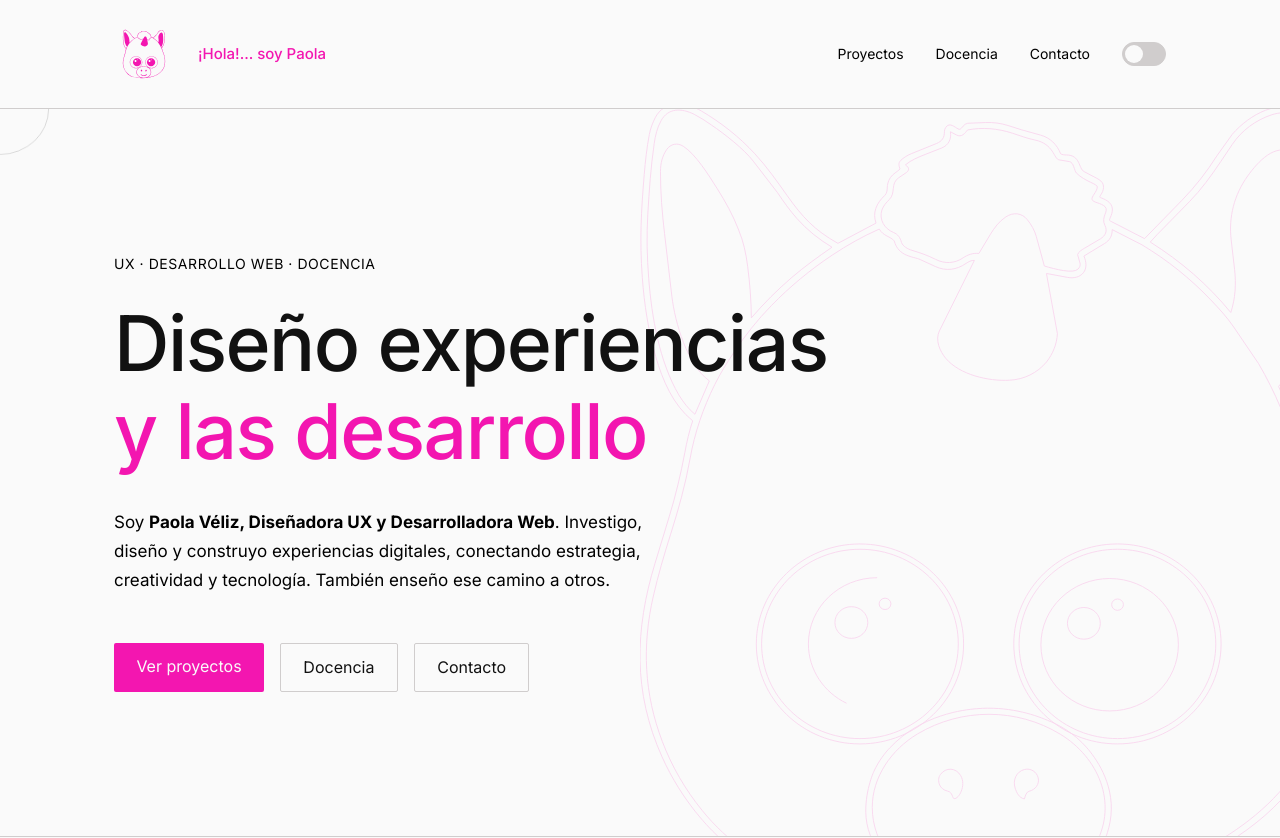
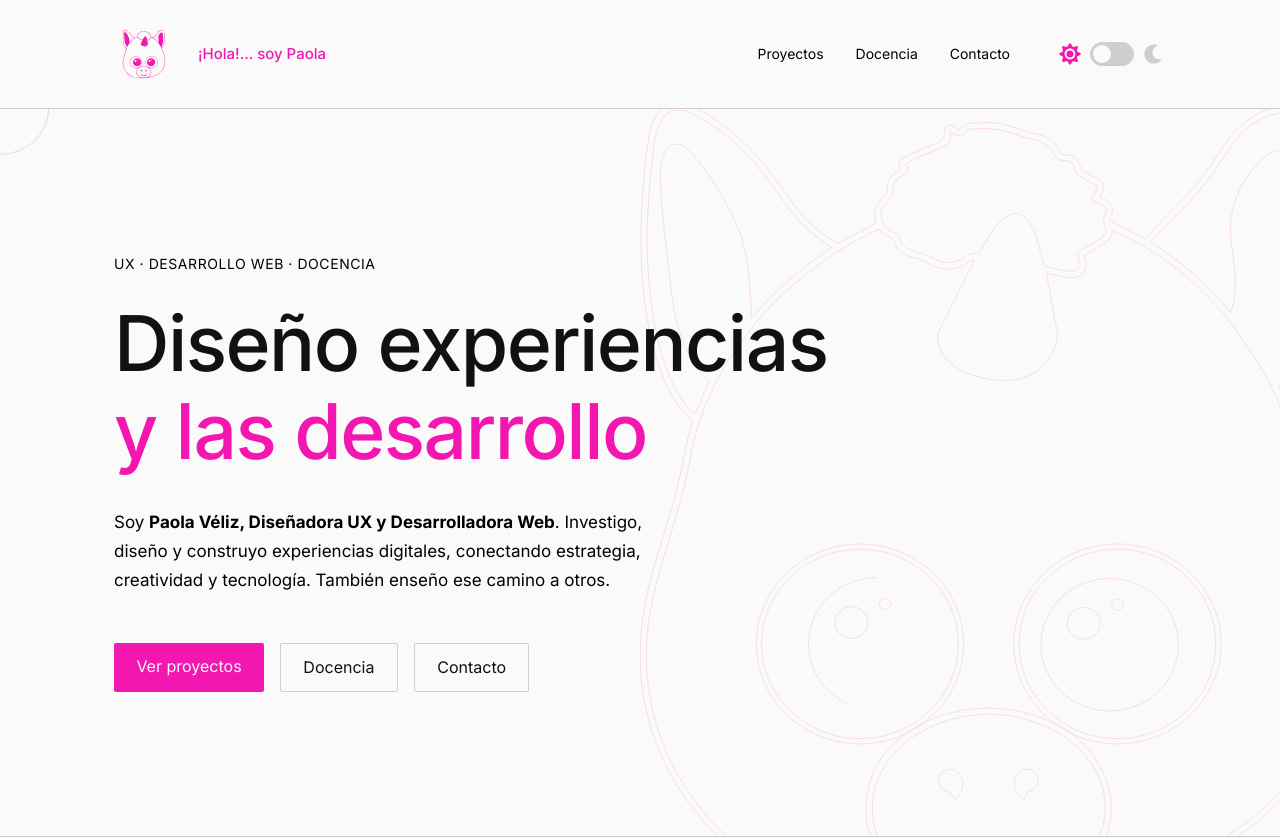
Before and after one commit to pochitax/portafolioweb, a Next.js app: page / in a window 1280 px wide. Shown: the top 838 px of the page. Built offline with nearby package versions, Linux system fonts and the light colour scheme.

Commit message:
ajustes en los íconos del modo de color

```diff
--- a/src/app/globals.css
+++ b/src/app/globals.css
@@ -28,13 +28,12 @@
   --color-border: #4f4f4f;
   --color-accent: #f3afbc; /*#f0d75e;*/
 
-  /*.image-top {
-    filter: brightness(500%);
-    opacity: .9;
+  .sun {
+    fill: var(--color-border);
   }
-  .color-top {
-    color: var(--color-fg)
-  }*/
+  .moon {
+    fill: var(--color-accent);
+  }
 }
 
 /* ─── Base ───────────────────────────────────────────────── */
@@ -199,3 +198,18 @@ hr {
   height: 60px;
   fill: var(--color-accent);
 }
+.sun, .moon {
+  width: 24px;
+  height: 24px;
+}
+.sun {
+  fill: var(--color-accent);
+}
+.moon {
+  fill: var(--color-border);
+}
+.mode-screen {
+  display: flex;
+  gap: .5rem;
+  padding: 0 0 0 1rem;
+}
--- a/src/components/layout/Navbar.tsx
+++ b/src/components/layout/Navbar.tsx
@@ -59,6 +59,11 @@ export default function Navbar() {
             ))}
           </ul>
 
+          <div className='mode-screen'>
+            <svg xmlns="http://www.w3.org/2000/svg" viewBox="0 0 640 640" className='image-top-mode sun'
+              aria-hidden="true">
+              <path d="M320 32C328.4 32 336.3 36.4 340.6 43.7L396.1 136.3L500.9 110C509.1 108 517.8 110.4 523.7 116.3C529.6 122.2 532 131 530 139.1L503.7 243.8L596.4 299.3C603.6 303.6 608.1 311.5 608.1 319.9C608.1 328.3 603.7 336.2 596.4 340.5L503.7 396.1L530 500.8C532 509 529.6 517.7 523.7 523.6C517.8 529.5 509 532 500.9 530L396.2 503.7L340.7 596.4C336.4 603.6 328.5 608.1 320.1 608.1C311.7 608.1 303.8 603.7 299.5 596.4L243.9 503.7L139.2 530C131 532 122.4 529.6 116.4 523.7C110.4 517.8 108 509 110 500.8L136.2 396.1L43.6 340.6C36.4 336.2 32 328.4 32 320C32 311.6 36.4 303.7 43.7 299.4L136.3 243.9L110 139.1C108 130.9 110.3 122.3 116.3 116.3C122.3 110.3 131 108 139.2 110L243.9 136.2L299.4 43.6L301.2 41C305.7 35.3 312.6 31.9 320 31.9zM320 176C240.5 176 176 240.5 176 320C176 399.5 240.5 464 320 464C399.5 464 464 399.5 464 320C464 240.5 399.5 176 320 176zM320 416C267 416 224 373 224 320C224 267 267 224 320 224C373 224 416 267 416 320C416 373 373 416 320 416z"/>
+            </svg>
             {/* Switch modo oscuro */}
             {mounted && (
               <button
@@ -88,6 +93,11 @@ export default function Navbar() {
                 }} />
               </button>
             )}
+            <svg xmlns="http://www.w3.org/2000/svg" viewBox="0 0 640 640" className='image-top-mode moon'
+              aria-hidden="true">
+              <path d="M320 64C178.6 64 64 178.6 64 320C64 461.4 178.6 576 320 576C388.8 576 451.3 548.8 497.3 504.6C504.6 497.6 506.7 486.7 502.6 477.5C498.5 468.3 488.9 462.6 478.8 463.4C473.9 463.8 469 464 464 464C362.4 464 280 381.6 280 280C280 207.9 321.5 145.4 382.1 115.2C391.2 110.7 396.4 100.9 395.2 90.8C394 80.7 386.6 72.5 376.7 70.3C358.4 66.2 339.4 64 320 64z"/>
+            </svg>
+          </div>
         </div>
       </div>
     </nav>
```
Lines whose indentation alone changed are shown as unchanged.
